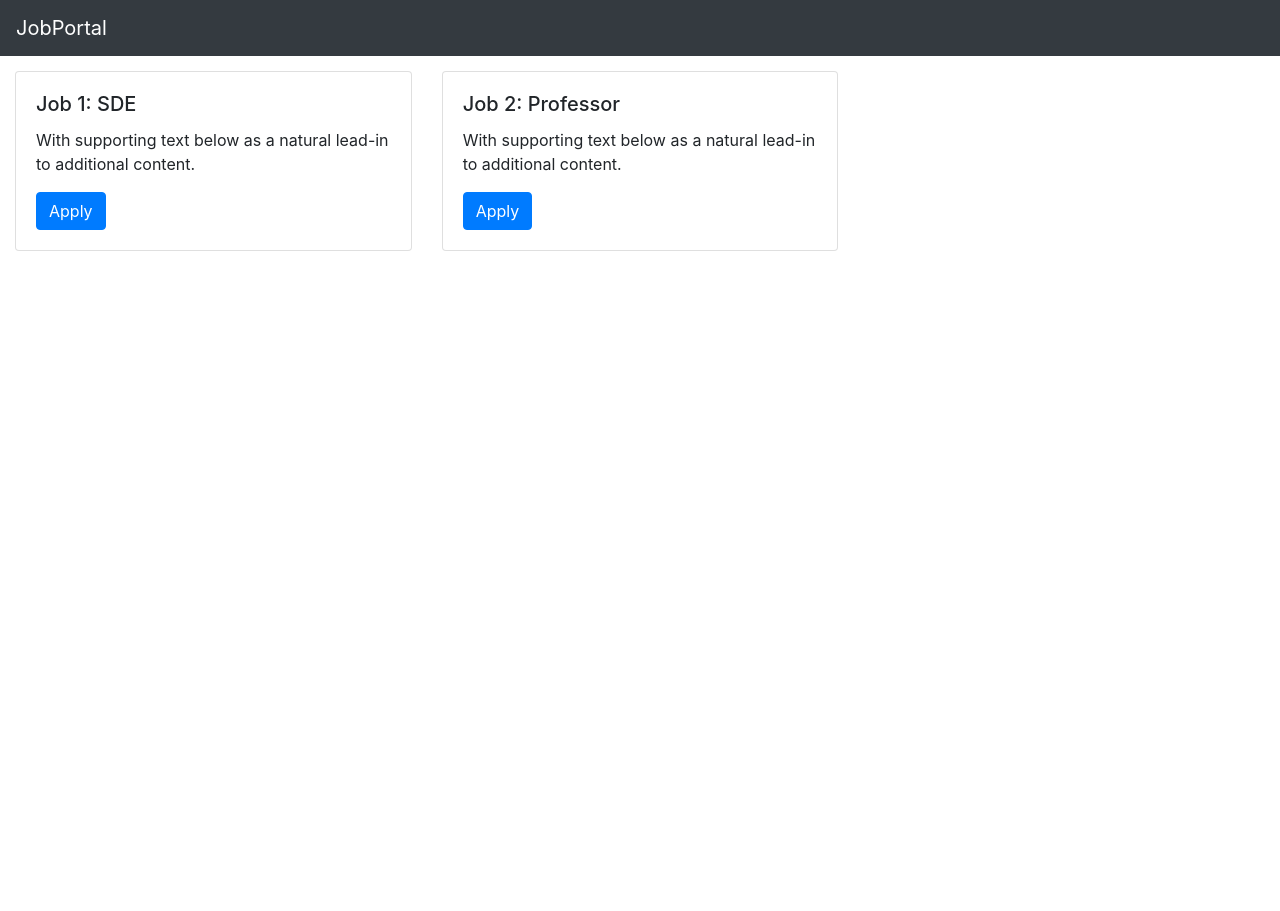
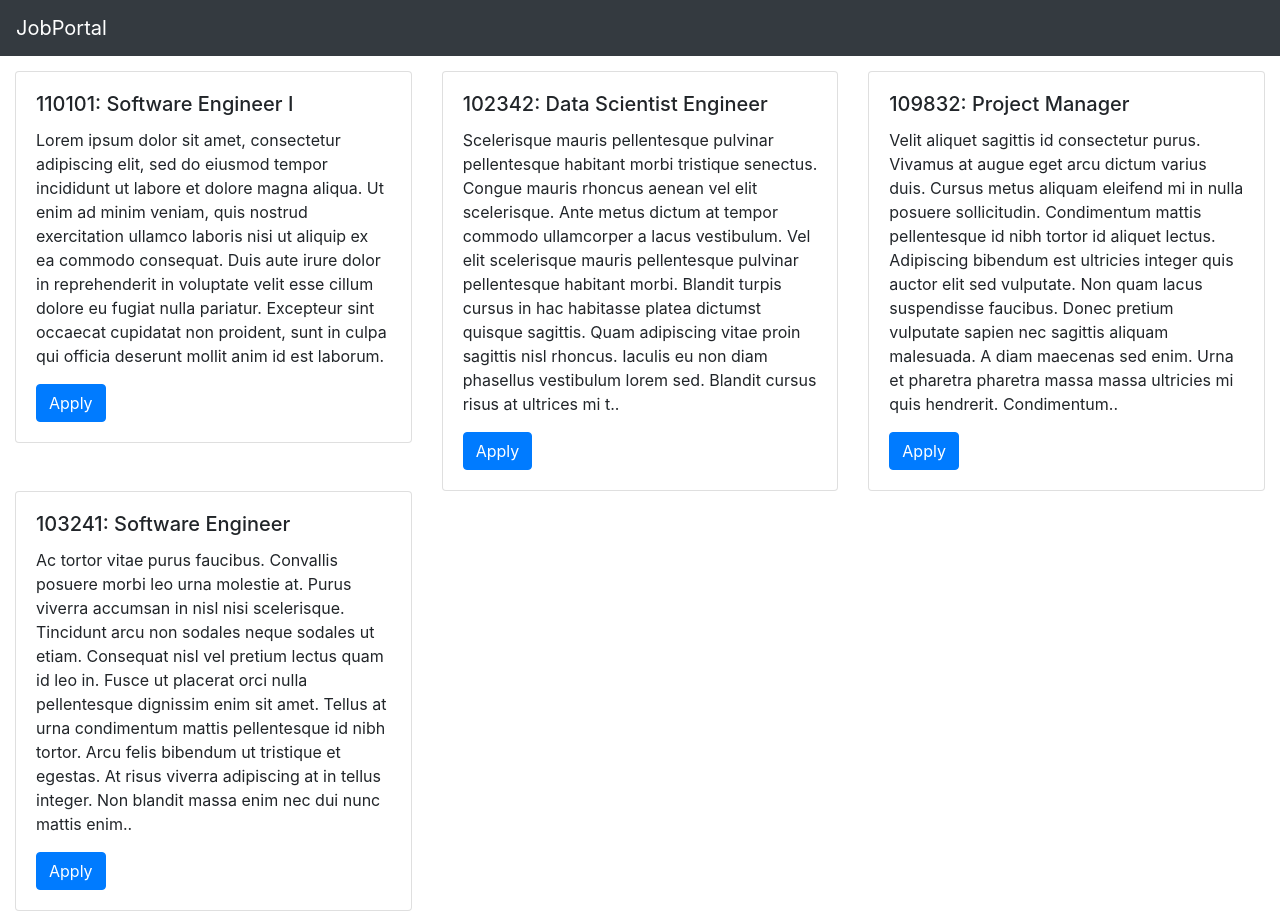
Before and after one commit to AkritiKapur/job-portal-app, a React (Create React App) app: page / in a window 1280 px wide. Before the commit the page ends 800 px from the top, so only its background shows below. Built offline with nearby package versions, Linux system fonts and the light colour scheme.

Commit message:
dynamic loading of jobs

```diff
--- a/src/candidateDashboard/Dashboard.js
+++ b/src/candidateDashboard/Dashboard.js
@@ -1,5 +1,6 @@
 import React, { Component } from 'react';
 import { connect } from 'react-redux';
+import Jobs from './Jobs'
 
 class Dashboard extends Component {
     // componentDidMount() {
@@ -15,9 +16,6 @@ class Dashboard extends Component {
     //         .catch(error => console.log(error));
     // }
 
-
-
-
     render() {
         const jobs = [
             {"id":"110101", "title": "Software Engineer I", "description": "Lorem ipsum dolor sit amet, consectetur adipiscing elit, sed do eiusmod tempor incididunt ut labore et dolore magna aliqua. Ut enim ad minim veniam, quis nostrud exercitation ullamco laboris nisi ut aliquip ex ea commodo consequat. Duis aute irure dolor in reprehenderit in voluptate velit esse cillum dolore eu fugiat nulla pariatur. Excepteur sint occaecat cupidatat non proident, sunt in culpa qui officia deserunt mollit anim id est laborum."},
@@ -28,26 +26,7 @@ class Dashboard extends Component {
 
         return (
             <div className="candidate-dashboard">
-                <div class="row">
-                    <div class="col-sm-4">
-                        <div class="card">
-                            <div class="card-body">
-                                <h5 class="card-title">Job 1: SDE</h5>
-                                <p class="card-text">With supporting text below as a natural lead-in to additional content.</p>
-                                <a href="#" class="btn btn-primary">Apply</a>
-                            </div>
-                        </div>
-                    </div>
-                    <div class="col-sm-4">
-                        <div class="card">
-                            <div class="card-body">
-                                <h5 class="card-title">Job 2: Professor</h5>
-                                <p class="card-text">With supporting text below as a natural lead-in to additional content.</p>
-                                <a href="#" class="btn btn-primary">Apply</a>
-                            </div>
-                        </div>
-                    </div>
-                </div>
+                <Jobs jobs={jobs} />
             </div>
         );
     }
--- a/src/candidateDashboard/JobCard.js
+++ b/src/candidateDashboard/JobCard.js
@@ -2,6 +2,26 @@ import React, { Component } from 'react';
 import { connect } from 'react-redux';
 
 class JobCard extends Component {
+    render() {
+        const MAXLEN = 500;
+        const title = this.props.title;
+        const id = this.props.id;
+        const description = this.props.description;
+
+        const desc = description.length > MAXLEN ? description.substring(0, MAXLEN) +'..': description
+
+        return (
+            <div class="col-sm-4">
+                <div class="card">
+                    <div class="card-body">
+                        <h5 class="card-title">{id}: {title}</h5>
+                        <p class="card-text">{desc}</p>
+                        <a href="#" class="btn btn-primary">Apply</a>
+                    </div>
+                </div>
+            </div>
+        )
+    }
 }
 
 export default connect()(JobCard);
--- a/src/candidateDashboard/Jobs.js
+++ b/src/candidateDashboard/Jobs.js
@@ -1,7 +1,22 @@
 import React, { Component } from 'react';
 import { connect } from 'react-redux';
+import JobCard from './JobCard';
 
-class Job extends Component {
+class Jobs extends Component {
+    render() {
+        const cards = [];
+
+        this.props.jobs.forEach(job => {
+            cards.push(
+                <JobCard title={job.title} id={job.id} description={job.description} />
+            )
+        });
+        return (
+            <div class="row">
+                {cards}
+            </div>
+        )
+    }
 }
 
 export default connect()(Jobs);
```
